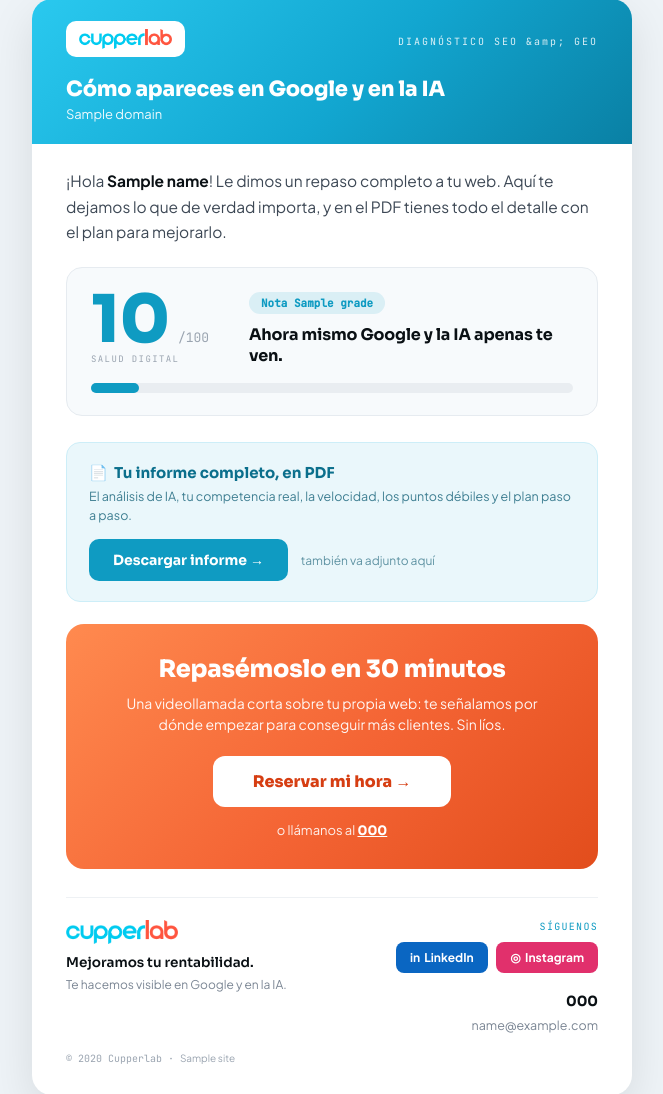
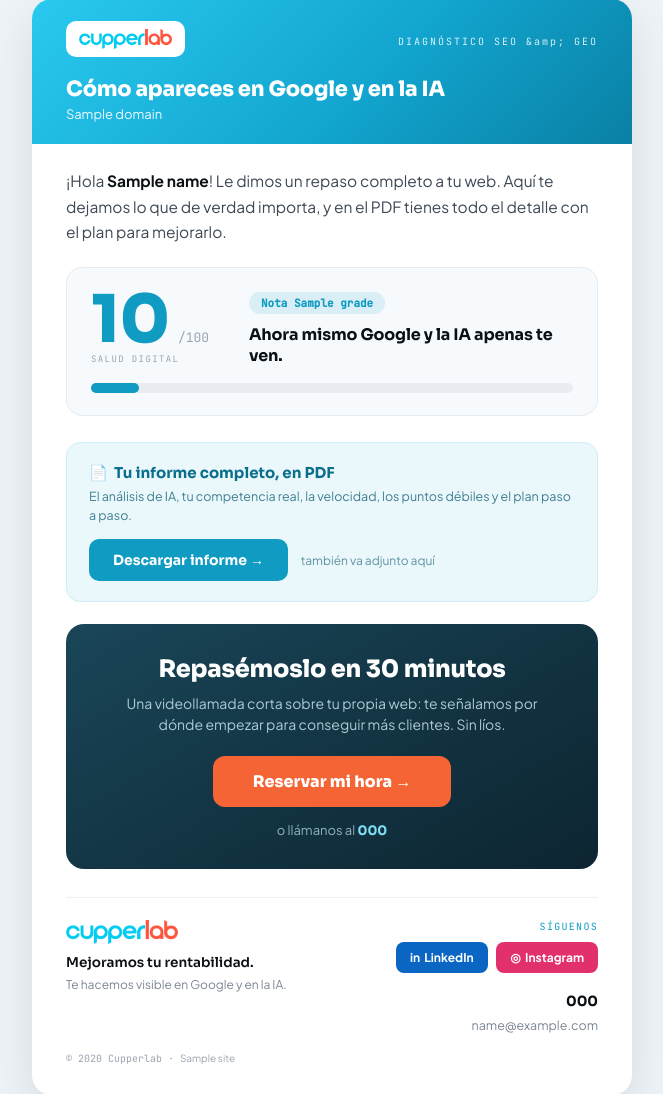
Before and after one commit to edilsonf15/cupperlab-diagnostico, a FastAPI app: template app/templates/email_report.html in a window 1280 px wide. Shown: the part 27-1121 px from the top of the page, without its empty margins (308-971 px from the left). Run offline with FastAPI, Linux system fonts and the light colour scheme; the template is opened without the code that fills it: most values are stand-ins (such as "Sample title", 1, 10 or a date in 2020); parts of the project's set-up code (start-up, migrations or seed data) failed here and were passed over.

Commit message:
Correo: CTA de 30 min en teal con boton naranja (fuera el fondo naranja)
Co-Authored-By: Claude Opus 4.8 <noreply@anthropic.com>

```diff
--- a/app/templates/email_report.html
+++ b/app/templates/email_report.html
@@ -108,13 +108,13 @@
     </td></tr></table>
   </td></tr>
 
-  <!-- CTA 30 min (vivo, naranja) -->
+  <!-- CTA 30 min (teal, boton naranja) -->
   <tr><td class="pad" style="padding:22px 34px 6px">
-    <table width="100%" cellpadding="0" cellspacing="0" style="border-radius:18px;overflow:hidden"><tr><td bgcolor="#F46434" style="background:#F46434;background:linear-gradient(135deg,#ff8a4f 0%,#F46434 55%,#e24d1c 100%);padding:30px 24px;text-align:center">
+    <table width="100%" cellpadding="0" cellspacing="0" style="border-radius:18px;overflow:hidden"><tr><td bgcolor="#123342" style="background:#123342;background:linear-gradient(150deg,#1a4658 0%,#123342 55%,#0d2531 100%);padding:30px 24px;text-align:center">
       <div class="sora" style="color:#ffffff;font-size:24px;font-weight:800;letter-spacing:-.01em">{{ 'Let\'s review it in 30 minutes' if en else 'Repasémoslo en 30 minutos' }}</div>
-      <div style="margin:9px auto 20px;color:rgba(255,255,255,.94);font-size:14px;line-height:1.55;max-width:44ch">{% if en %}A short video call on your own site: we point out exactly where to start to get more customers. No strings.{% else %}Una videollamada corta sobre tu propia web: te señalamos por dónde empezar para conseguir más clientes. Sin líos.{% endif %}</div>
-      <a href="{{ book_url or calendly or agenda_url }}" class="sora" style="display:inline-block;background:#ffffff;color:#d63e12;text-decoration:none;font-weight:800;padding:15px 40px;border-radius:12px;font-size:16px">{{ 'Book my slot →' if en else 'Reservar mi hora →' }}</a>
-      <div style="margin-top:15px;font-size:13px;color:rgba(255,255,255,.9)">{{ 'or call us at' if en else 'o llámanos al' }} <a href="tel:{{ phone|replace(' ','') }}" class="sora" style="color:#ffffff;text-decoration:underline;font-weight:700">{{ phone }}</a></div>
+      <div style="margin:9px auto 20px;color:#aecbd6;font-size:14px;line-height:1.55;max-width:44ch">{% if en %}A short video call on your own site: we point out exactly where to start to get more customers. No strings.{% else %}Una videollamada corta sobre tu propia web: te señalamos por dónde empezar para conseguir más clientes. Sin líos.{% endif %}</div>
+      <a href="{{ book_url or calendly or agenda_url }}" class="sora" style="display:inline-block;background:#F46434;color:#ffffff;text-decoration:none;font-weight:800;padding:15px 40px;border-radius:12px;font-size:16px">{{ 'Book my slot →' if en else 'Reservar mi hora →' }}</a>
+      <div style="margin-top:15px;font-size:13px;color:#8fb3c0">{{ 'or call us at' if en else 'o llámanos al' }} <a href="tel:{{ phone|replace(' ','') }}" class="sora" style="color:#7fe0f5;text-decoration:none;font-weight:700">{{ phone }}</a></div>
     </td></tr></table>
   </td></tr>
 
```
